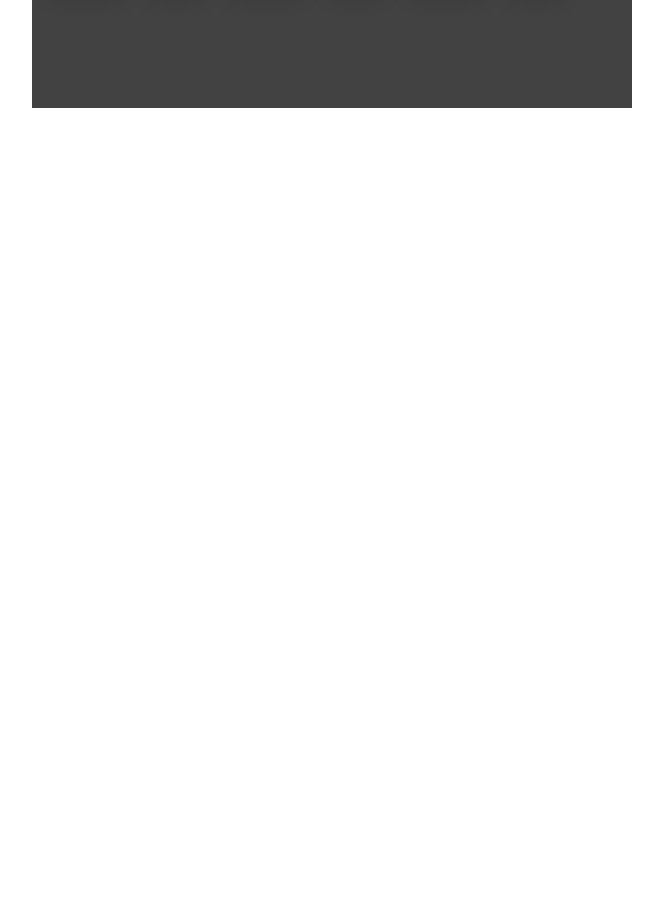
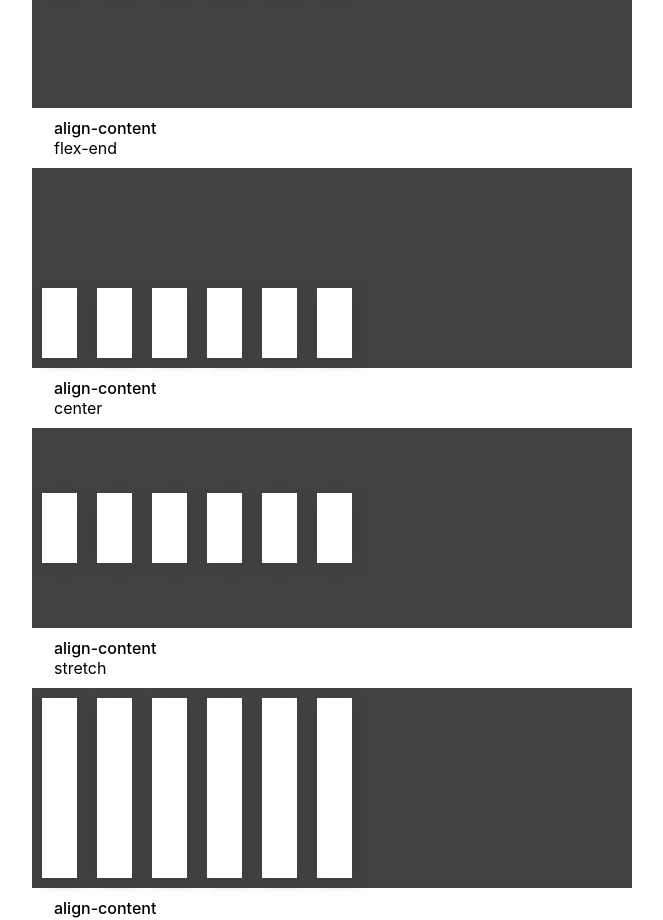
Before and after one commit to Chrys-Nicolaides/CSS-Flexbox-Poster, a React (Create React App) app: page / in a window 1280 px wide. Shown: the part 1869-2789 px from the top of the page, without its empty margins (308-971 px from the left). Before the commit the page ends 1987 px from the top, so only its background shows below. Built offline with nearby package versions, Linux system fonts and the light colour scheme.

Commit message:
Resizable box & Flexbox properties added

```diff
--- a/package.json
+++ b/package.json
@@ -6,8 +6,11 @@
     "@testing-library/jest-dom": "^4.2.4",
     "@testing-library/react": "^9.5.0",
     "@testing-library/user-event": "^7.2.1",
+    "marked": "^1.1.1",
     "react": "^16.13.1",
     "react-dom": "^16.13.1",
+    "react-markdown": "^4.3.1",
+    "react-resizable": "^1.11.0",
     "react-scripts": "3.4.1"
   },
   "scripts": {
--- a/src/App.css
+++ b/src/App.css
@@ -13,13 +13,13 @@
 
 :root {
   --secondary-color: #424242;
-  --primary-color: pink;
-  --border-radius: 12px;
+  --primary-color: white;
+  --border-radius: 0;
   --box-shadow: 4px 4px 12px rgba(61, 57, 57, 0.5);
-  --primary-box-height: 80px;
-  --primary-box-width: 80px;
-  --secondary-box-width: 60px;
-  --tertiary-box-width: 50px;
+  --primary-box-height: 70px;
+  --primary-box-width: 35px;
+  --secondary-box-width: 35px;
+  --tertiary-box-width: 35px;
   --primary-container-height: 70px;
   --secondary-container-height: 200px;
   --primary-container-width: 600px;
@@ -98,3 +98,93 @@
   align-content: flex-start;
   flex-wrap: wrap;
 }
+
+.a-flex-end-container {
+  align-content: flex-end;
+  flex-wrap: wrap;
+}
+
+.a-center-container {
+  align-content: center;
+  flex-wrap: wrap;
+}
+
+.a-stretch-container {
+  align-content: stretch;
+  flex-wrap: wrap;
+}
+
+.a-stretch-container > .box {
+  width: initial;
+  height: initial;
+}
+
+.a-sb-container {
+  align-content: space-between;
+  flex-wrap: wrap;
+}
+.a-sa-container {
+  align-content: space-around;
+  flex-wrap: wrap;
+}
+
+.ai-flex-start-container {
+  align-items: flex-start;
+  flex-wrap: wrap;
+}
+
+.ai-flex-end-container {
+  align-items: flex-end;
+  flex-wrap: wrap;
+}
+
+.ai-center-container {
+  align-items: center;
+  flex-wrap: wrap;
+}
+.ai-stretch-container {
+  align-items: stretch;
+  flex-wrap: wrap;
+}
+.ai-stretch-container > .box {
+  height: initial;
+}
+
+.ai-baseline-container {
+  align-items: baseline;
+  flex-wrap: wrap;
+}
+
+.order-container {
+  order: 5;
+  flex-wrap: wrap;
+}
+
+.order-reverse-container {
+  order: 3;
+  flex-wrap: wrap;
+}
+
+/* resizable box styling */
+
+.react-resizable {
+  position: relative;
+  background-color: var(--secondary-color);
+}
+.react-resizable-handle {
+  position: absolute;
+  width: 20px;
+  height: 20px;
+  /* background-color: cyan; */
+  background-repeat: no-repeat;
+  background-origin: content-box;
+  box-sizing: border-box;
+  background-position: bottom right;
+  padding: 0 3px 3px 0;
+}
+
+.react-resizable-handle-se {
+  bottom: 0;
+  right: 0;
+  cursor: se-resize;
+}
--- a/src/App.js
+++ b/src/App.js
@@ -1,31 +1,45 @@
 import React, { useState } from "react";
 import "./App.css";
+// import marked from "marked";
+// import ReactMarkdown from "react-markdown";
+import { Resizable, ResizableBox } from "react-resizable";
 import FlexWrap from "./Components/FlexWrap";
 import JustifyContent from "./Components/JustifyContent";
 import AlignContent from "./Components/AlignContent";
-
+import AlignItems from "./Components/AlignItems";
+import Order from "./Components/Order";
 
 function App() {
+  const [primaryColor, setPrimaryColor] = useState("white");
+  const [secondaryColor, setSecondaryColor] = useState("#424242");
 
-  const [primaryColor, setPrimaryColor] = useState("#424242");
-  const [secondaryColor, setSecondaryColor] = useState("pink");
-
-  document.documentElement.style.setProperty("--primary-bg-color", primaryColor);
-  document.documentElement.style.setProperty("--secondary-bg-color", secondaryColor);
+  document.documentElement.style.setProperty("--primary-color", primaryColor);
+  document.documentElement.style.setProperty(
+    "--secondary-color",
+    secondaryColor
+  );
 
   return (
     <div className="App">
       <div>
-        <label>Background:</label>
-        <input className="input-color-picker" type="color"
-          onChange={(e) => setPrimaryColor(e.target.value)} />
-        <label>Color:</label>
-        <input className="input-color-picker" type="color"
-          onChange={(e) => setSecondaryColor(e.target.value)} />
+        <label>Background: </label>
+        <input
+          className="input-color-picker"
+          type="color"
+          onChange={(e) => setSecondaryColor(e.target.value)}
+        />
+        <label>Color: </label>
+        <input
+          className="input-color-picker"
+          type="color"
+          onChange={(e) => setPrimaryColor(e.target.value)}
+        />
       </div>
       <FlexWrap />
       <JustifyContent />
       <AlignContent />
+      <AlignItems />
+      <Order />
     </div>
   );
 }
--- a/src/Components/AlignContent.js
+++ b/src/Components/AlignContent.js
@@ -13,6 +13,56 @@ const AlignContent = () => {
         <div className="box"></div>
         <div className="box"></div>
       </div>
+      <div className="FlexHeading">align-content</div>
+      <header className="FlexSubHeading">flex-end</header>
+      <div className="a-flex-end-container container" style={{ touchAction: "none" }}>
+        <div className="box"></div>
+        <div className="box"></div>
+        <div className="box"></div>
+        <div className="box"></div>
+        <div className="box"></div>
+        <div className="box"></div>
+      </div>
+      <div className="FlexHeading">align-content</div>
+      <header className="FlexSubHeading">center</header>
+      <div className="a-center-container container" style={{ touchAction: "none" }}>
+        <div className="box"></div>
+        <div className="box"></div>
+        <div className="box"></div>
+        <div className="box"></div>
+        <div className="box"></div>
+        <div className="box"></div>
+      </div>
+      <div className="FlexHeading">align-content</div>
+      <header className="FlexSubHeading">stretch</header>
+      <div className="a-stretch-container container" style={{ touchAction: "none" }}>
+        <div className="box"></div>
+        <div className="box"></div>
+        <div className="box"></div>
+        <div className="box"></div>
+        <div className="box"></div>
+        <div className="box"></div>
+      </div>
+      <div className="FlexHeading">align-content</div>
+      <header className="FlexSubHeading">space-between</header>
+      <div className="a-sb-container container" style={{ touchAction: "none" }}>
+        <div className="box"></div>
+        <div className="box"></div>
+        <div className="box"></div>
+        <div className="box"></div>
+        <div className="box"></div>
+        <div className="box"></div>
+      </div>
+      <div className="FlexHeading">align-content</div>
+      <header className="FlexSubHeading">space-around</header>
+      <div className="a-sa-container container" style={{ touchAction: "none" }}>
+        <div className="box"></div>
+        <div className="box"></div>
+        <div className="box"></div>
+        <div className="box"></div>
+        <div className="box"></div>
+        <div className="box"></div>
+      </div>
     </div>
   );
 };
--- /dev/null
+++ b/src/Components/AlignItems.js
@@ -0,0 +1,50 @@
+import React from 'react';
+
+const AlignItems = () => {
+  return (
+    <div>
+      <div className="FlexHeading">align-items</div>
+      <header className="FlexSubHeading">flex-start</header>
+      <div className="ai-flex-start-container container" style={{ touchAction: "none" }}>
+        <div className="box"></div>
+        <div className="box"></div>
+        <div className="box"></div>
+        <div className="box"></div>
+      </div>
+      <div className="FlexHeading">align-items</div>
+      <header className="FlexSubHeading">flex-end</header>
+      <div className="ai-flex-end-container container" style={{ touchAction: "none" }}>
+        <div className="box"></div>
+        <div className="box"></div>
+        <div className="box"></div>
+        <div className="box"></div>
+      </div>
+      <div className="FlexHeading">align-items</div>
+      <header className="FlexSubHeading">center</header>
+      <div className="ai-center-container container" style={{ touchAction: "none" }}>
+        <div className="box"></div>
+        <div className="box"></div>
+        <div className="box"></div>
+        <div className="box"></div>
+      </div>
+      <div className="FlexHeading">align-items</div>
+      <header className="FlexSubHeading">stretch</header>
+      <div className="ai-stretch-container container" style={{ touchAction: "none" }}>
+        <div className="box"></div>
+        <div className="box"></div>
+        <div className="box"></div>
+        <div className="box"></div>
+      </div>
+      <div className="FlexHeading">align-items</div>
+      <header className="FlexSubHeading">baseline</header>
+      <div className="ai-baseline-container container" style={{ touchAction: "none" }}>
+        <div className="box"></div>
+        <div className="box"></div>
+        <div className="box"></div>
+        <div className="box"></div>
+      </div>
+    </div>
+  )
+}
+
+export default AlignItems;
--- a/src/Components/FlexWrap.js
+++ b/src/Components/FlexWrap.js
@@ -1,10 +1,23 @@
-import React from 'react'
+import React from "react";
+import { Resizable, ResizableBox } from "react-resizable";
 
 const FlexWrap = () => {
   return (
     <div>
       <header className="FlexHeading">flex-wrap</header>
-            <div className="flex-wrap-container container" style={{ touchAction: "none" }}>
+      <ResizableBox
+        width={600}
+        height={200}
+        className="flex-wrap-container container"
+        minConstraints={[500, 200]}
+        maxConstraints={[800, 200]}
+      >
+        {/* <span>Contents</span> */}
+        {/* <div
+          className="flex-wrap-container container"
+
+
+        > */}
         <div className="box"></div>
         <div className="box"></div>
         <div className="box"></div>
@@ -15,9 +28,14 @@ const FlexWrap = () => {
         <div className="box"></div>
         <div className="box"></div>
         <div className="box"></div>
+        <div className="box"></div>
+        <div className="box"></div>
+        <div className="box"></div>
+        <div className="box"></div>
+        {/* </div> */}
+      </ResizableBox>
     </div>
-        </div>
-    )
-}
+  );
+};
 
 export default FlexWrap;
--- /dev/null
+++ b/src/Components/Order.js
@@ -0,0 +1,31 @@
+import React from "react";
+
+const Order = () => {
+  return (
+    <div>
+      <div className="FlexHeading">order</div>
+      <header className="FlexSubHeading">order</header>
+      <div
+        className="order-container container"
+        style={{ touchAction: "none" }}
+      >
+        <div className="box">1</div>
+        <div className="box">2</div>
+        <div className="box">3</div>
+        <div className="box">4</div>
+        <div className="box">5</div>
+      </div>
+      {/* <div className="FlexHeading">order</div>
+      <header className="FlexSubHeading">order</header>
+      <div className="order-reverse-container container" style={{ touchAction: "none" }}>
+        <div className="box">1</div>
+        <div className="box">2</div>
+        <div className="box">3</div>
+        <div className="box">4</div>
+        <div className="box">5</div>
+      </div> */}
+    </div>
+  );
+};
+
+export default Order;
```
Also changed, not shown: 1 other file (tests, documents, lock files or other folders). Lines whose indentation alone changed are shown as unchanged.
